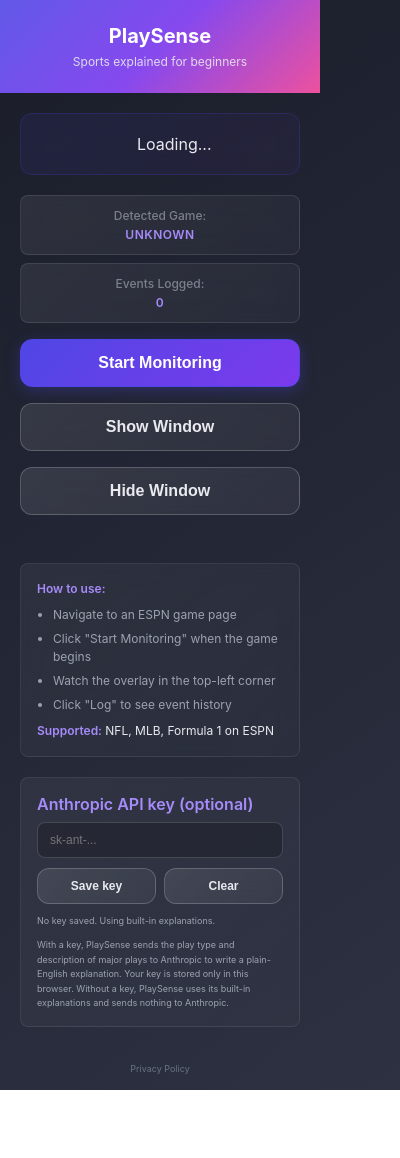
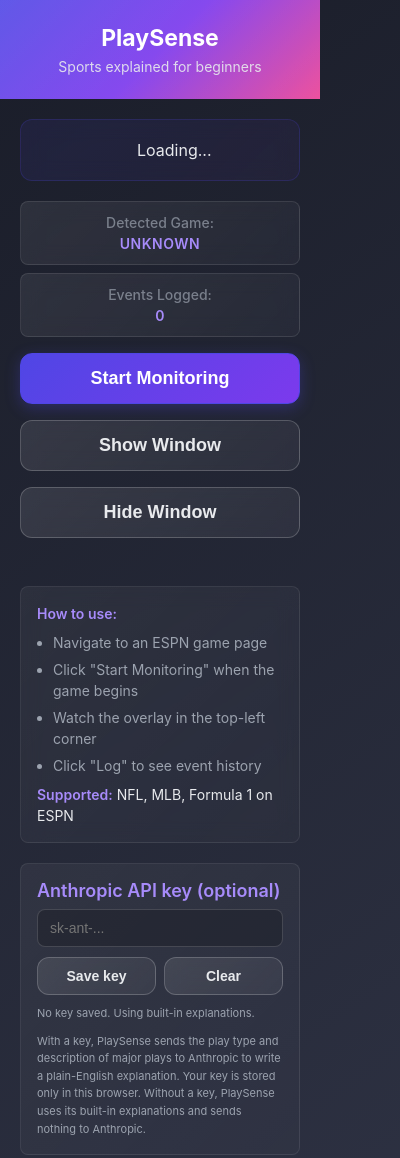
Before and after one commit to atontalapur/PlaySense, a browser extension: page popup.html in a window 400 px wide. Shown: the top 1158 px of the page. Before the commit the page ends 1090 px from the top, so only its background shows below. Drawn offline with Linux system fonts and the light colour scheme.

Commit message:
style: raise the popup type scale floor to 11px
The previous scale hit its 1.25 ratio target by dropping fine print to
9px, which is below comfortable reading size for the hint text, the
ESPN link, and the privacy link. Shift every level up one notch —
11/14/18/23 — which keeps the ratios (1.27, 1.29, 1.28) while putting
the smallest text back in legible range. Sizes only; no markup, color,
spacing, or font-family changes.

```diff
--- a/popup.html
+++ b/popup.html
@@ -36,7 +36,7 @@
 
     .header h1 {
       margin: 0;
-      font-size: 20px;
+      font-size: 23px;
       font-weight: 700;
       color: white;
       position: relative;
@@ -45,7 +45,7 @@
 
     .header p {
       margin: 6px 0 0 0;
-      font-size: 12px;
+      font-size: 14px;
       opacity: 0.9;
       font-weight: 400;
       position: relative;
@@ -93,7 +93,7 @@
       padding: 14px 24px;
       border-radius: 12px;
       cursor: pointer;
-      font-size: 16px;
+      font-size: 18px;
       font-weight: 600;
       transition: all 0.3s cubic-bezier(0.4, 0, 0.2, 1);
       width: 100%;
@@ -147,7 +147,7 @@
       padding: 12px 16px;
       border-radius: 8px;
       margin: 8px 20px;
-      font-size: 12px;
+      font-size: 14px;
       text-align: center;
       border: 1px solid rgba(255, 255, 255, 0.1);
       backdrop-filter: blur(10px);
@@ -189,7 +189,7 @@
       background: linear-gradient(135deg, rgba(255, 255, 255, 0.05) 0%, rgba(255, 255, 255, 0.02) 100%);
       padding: 16px;
       border-radius: 8px;
-      font-size: 12px;
+      font-size: 14px;
       line-height: 1.5;
       margin: 20px;
       border: 1px solid rgba(255, 255, 255, 0.08);
@@ -221,7 +221,7 @@
 
     .section label {
       display: block;
-      font-size: 16px;
+      font-size: 18px;
       font-weight: 600;
       color: #a78bfa;
       margin-bottom: 8px;
@@ -235,7 +235,7 @@
       border: 1px solid rgba(255, 255, 255, 0.15);
       background: rgba(0, 0, 0, 0.2);
       color: #e8eaed;
-      font-size: 12px;
+      font-size: 14px;
       margin-bottom: 10px;
     }
 
@@ -247,11 +247,11 @@
     .section .row .btn {
       margin: 0;
       padding: 10px 16px;
-      font-size: 12px;
+      font-size: 14px;
     }
 
     .hint {
-      font-size: 9px;
+      font-size: 11px;
       line-height: 1.6;
       color: #9ca3af;
       margin: 10px 0 0;
@@ -313,10 +313,10 @@
     </p>
   </div>
 
-  <div style="text-align:center; padding:8px 20px 4px; font-size: 9px;">
+  <div style="text-align:center; padding:8px 20px 4px; font-size: 11px;">
     <a id="espnLink" href="https://www.espn.com" target="_blank" style="color:#a78bfa; text-decoration:none; display:none;">Open ESPN</a>
   </div>
-  <div style="text-align:center; padding:4px 20px 16px; font-size: 9px;">
+  <div style="text-align:center; padding:4px 20px 16px; font-size: 11px;">
     <a href="privacy.html" target="_blank" style="color:#6b7280; text-decoration:none;">Privacy Policy</a>
   </div>
   <script src="popup.js"></script>
```
